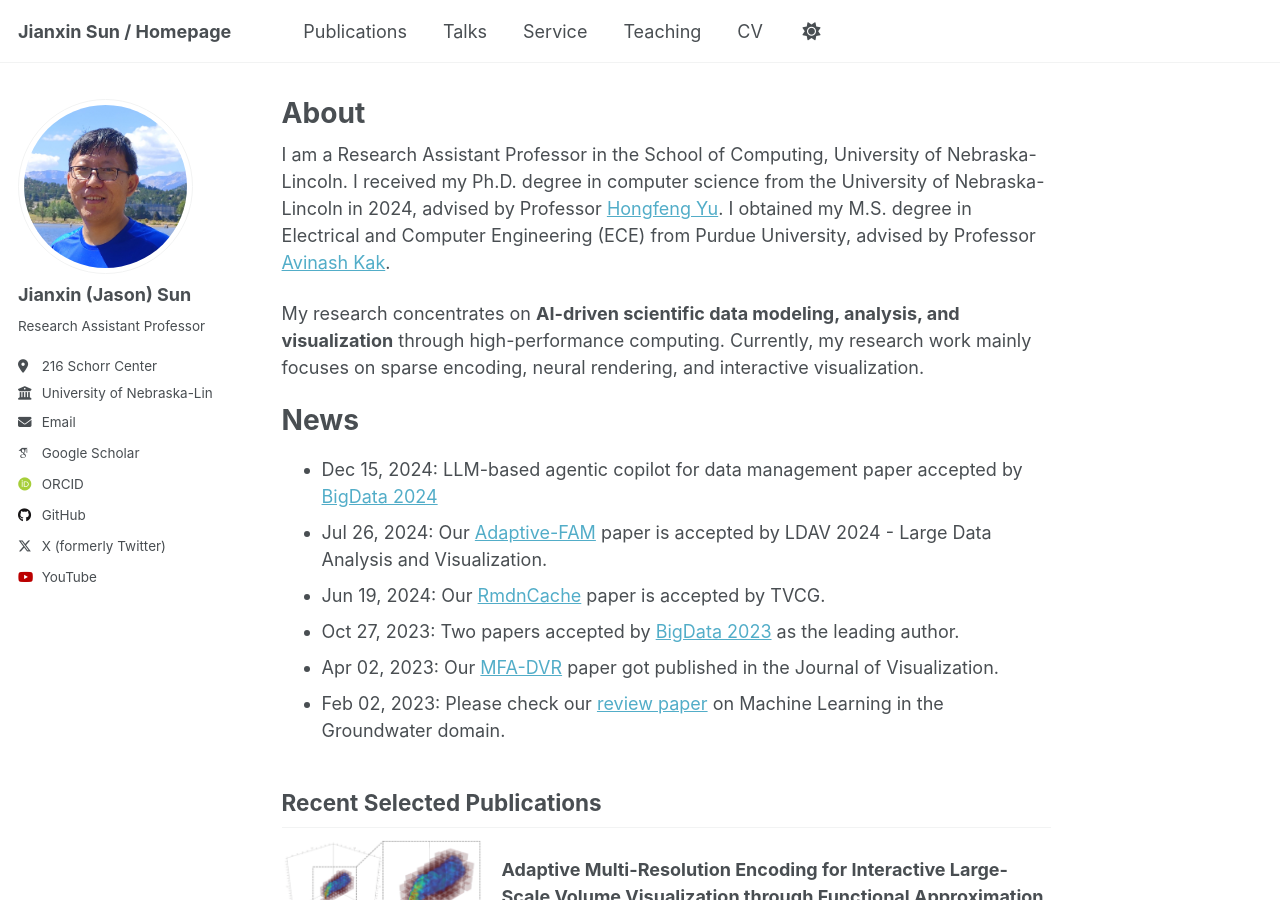
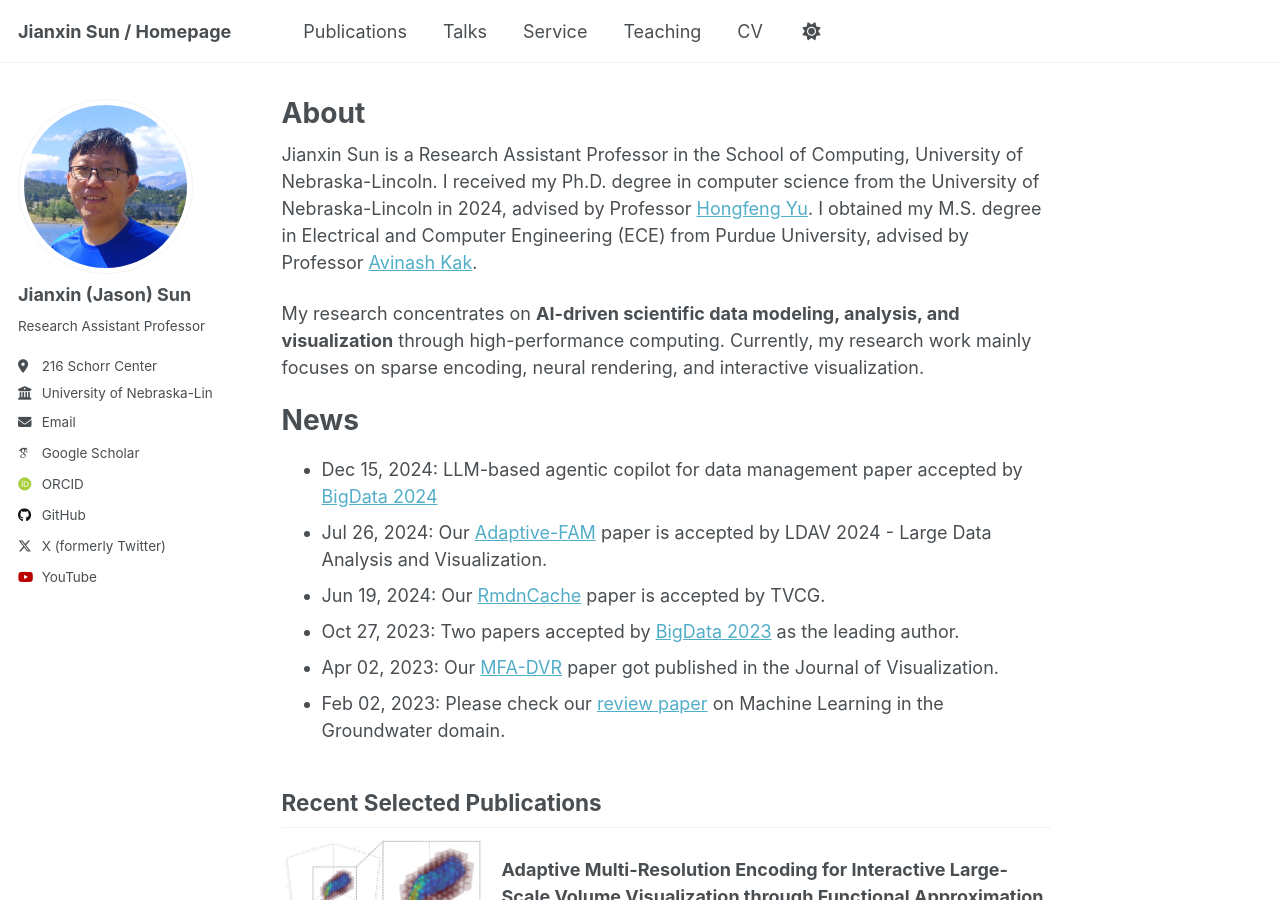
Before and after one commit to sunjianxin/sunjianxin.github.io, a Jekyll site: the page built from _pages/about.md, in a window 1280 px wide and 900 px high. Built offline with Jekyll 4.4.1, drawn with Linux system fonts in a browser that asks for light colours; some web fonts are replaced.

Commit message:
Update about.md

```diff
--- a/_pages/about.md
+++ b/_pages/about.md
@@ -7,7 +7,7 @@ redirect_from:
   - /about.html
 ---
 
-I am a Research Assistant Professor in the School of Computing, University of Nebraska-Lincoln. I received my Ph.D. degree in computer science from the University of Nebraska-Lincoln in 2024, advised by Professor [Hongfeng Yu](https://cse.unl.edu/~yu/). I obtained my M.S. degree in Electrical and Computer Engineering (ECE) from Purdue University, advised by Professor [Avinash Kak](https://engineering.purdue.edu/kak/).
+Jianxin Sun is a Research Assistant Professor in the School of Computing, University of Nebraska-Lincoln. I received my Ph.D. degree in computer science from the University of Nebraska-Lincoln in 2024, advised by Professor [Hongfeng Yu](https://cse.unl.edu/~yu/). I obtained my M.S. degree in Electrical and Computer Engineering (ECE) from Purdue University, advised by Professor [Avinash Kak](https://engineering.purdue.edu/kak/).
 <!--I received my B.S degree from Harbin Institute of Technology.-->
 
 My research concentrates on **AI-driven scientific data modeling, analysis, and visualization** through high-performance computing. Currently, my research work mainly focuses on sparse encoding, neural rendering, and interactive visualization.
```
